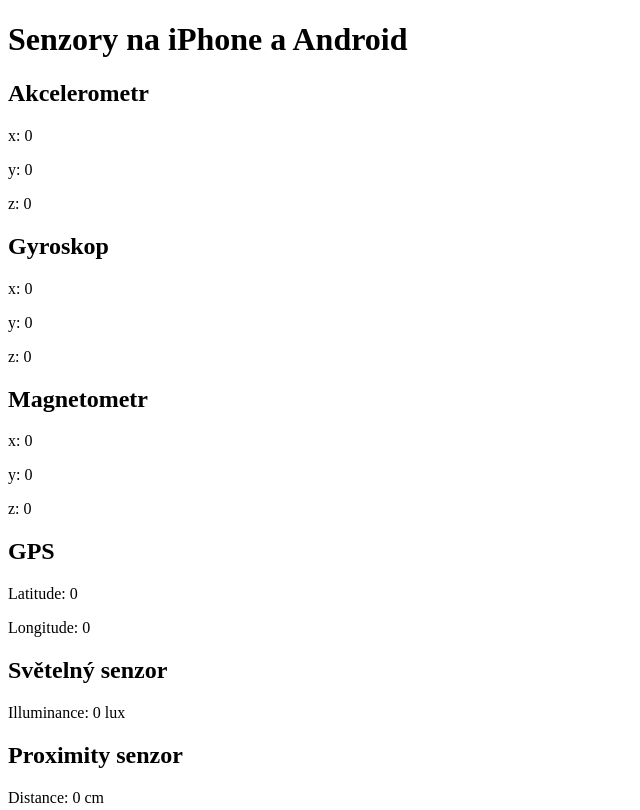
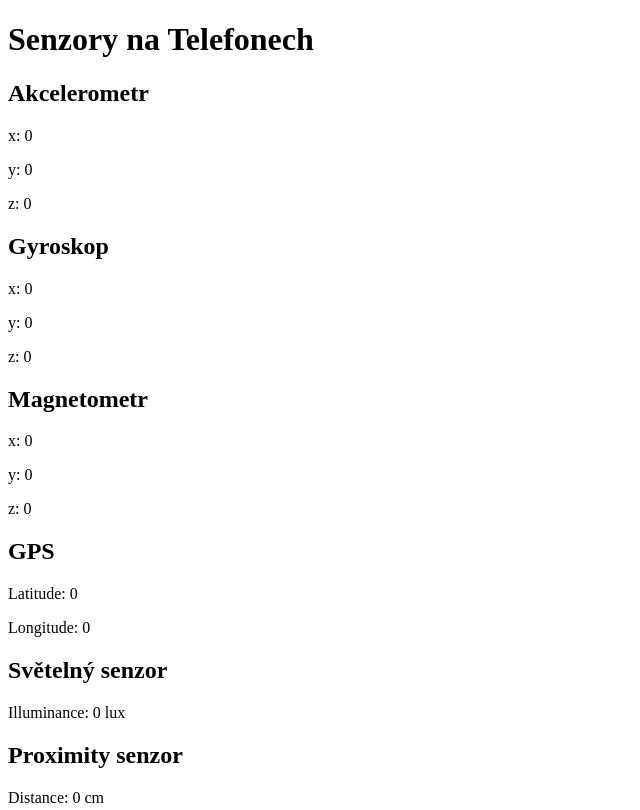
Before and after one commit to janseda/phonetest, a plain HTML site: page index.html in a window 1280 px wide. Shown: the top 810 px of the page, without its empty margins (0-640 px from the left). Drawn offline with Linux system fonts and the light colour scheme.

Commit message:
Update index.html

```diff
--- a/index.html
+++ b/index.html
@@ -6,7 +6,7 @@
     <title>Senzory na iPhone a Android</title>
 </head>
 <body>
-    <h1>Senzory na iPhone a Android</h1>
+    <h1>Senzory na Telefonech</h1>
 
     <div id="accelerometer">
         <h2>Akcelerometr</h2>
```
